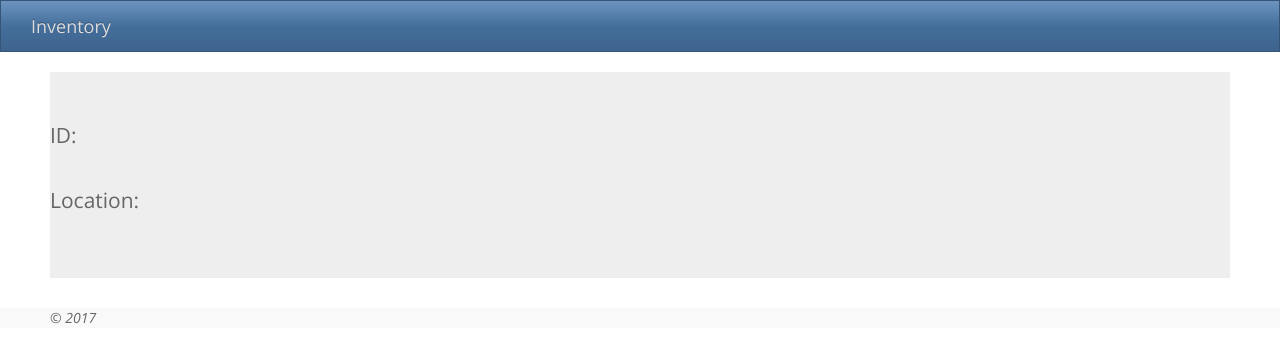
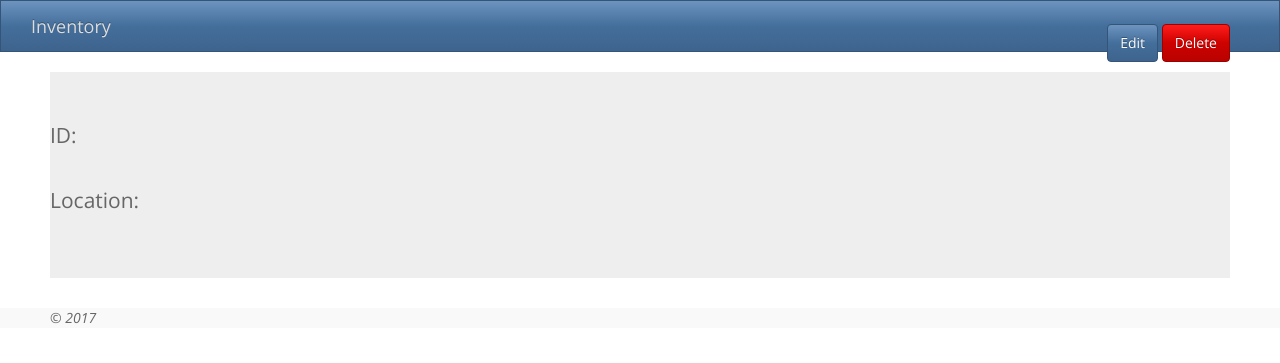
Before and after one commit to robbedg/StageRobbe, a CodeIgniter app: page /StageRobbe/index.php/items/index in a window 1280 px wide. Shown: the top 363 px of the page. Run offline with CodeIgniter, Linux system fonts and the light colour scheme; data that the repository does not hold is empty; some libraries are stand-ins or nearby versions.

Commit message:
Updated CSS (items/view)

```diff
--- a/application/views/items/view.php
+++ b/application/views/items/view.php
@@ -1,4 +1,8 @@
 <h2><?php echo $item['itemtype']; ?></h2>
+<div id="buttons">
+    <a href="#" class="btn btn-primary">Edit</a>
+    <a href="#" class="btn btn-danger">Delete</a>
+</div>
 <div class="jumbotron clearfix" id="datacontainer">
     <div id="labels">
         <p>ID:</p><br />
--- a/css/styles.css
+++ b/css/styles.css
@@ -6,7 +6,6 @@ html {
 }
 
 #wrapper {
-
 	max-width: 150rem;
 	padding-left: 5rem;
 	padding-right: 5rem;
@@ -43,10 +42,16 @@ tbody > tr:hover {
 	cursor: pointer;
 }
 
+#buttons {
+	position: relative;
+	float: right;
+	display: inline-block;
+	margin-top: -4.8rem;
+}
+
 #datacontainer {
 	position: relative;
 }
-
 
 #labels {
 	position: relative;
@@ -59,7 +64,6 @@ tbody > tr:hover {
 	position: relative;
 	display: inline-block;
 	width: 50%;
-	float: right;
 }
 
 /**
```
